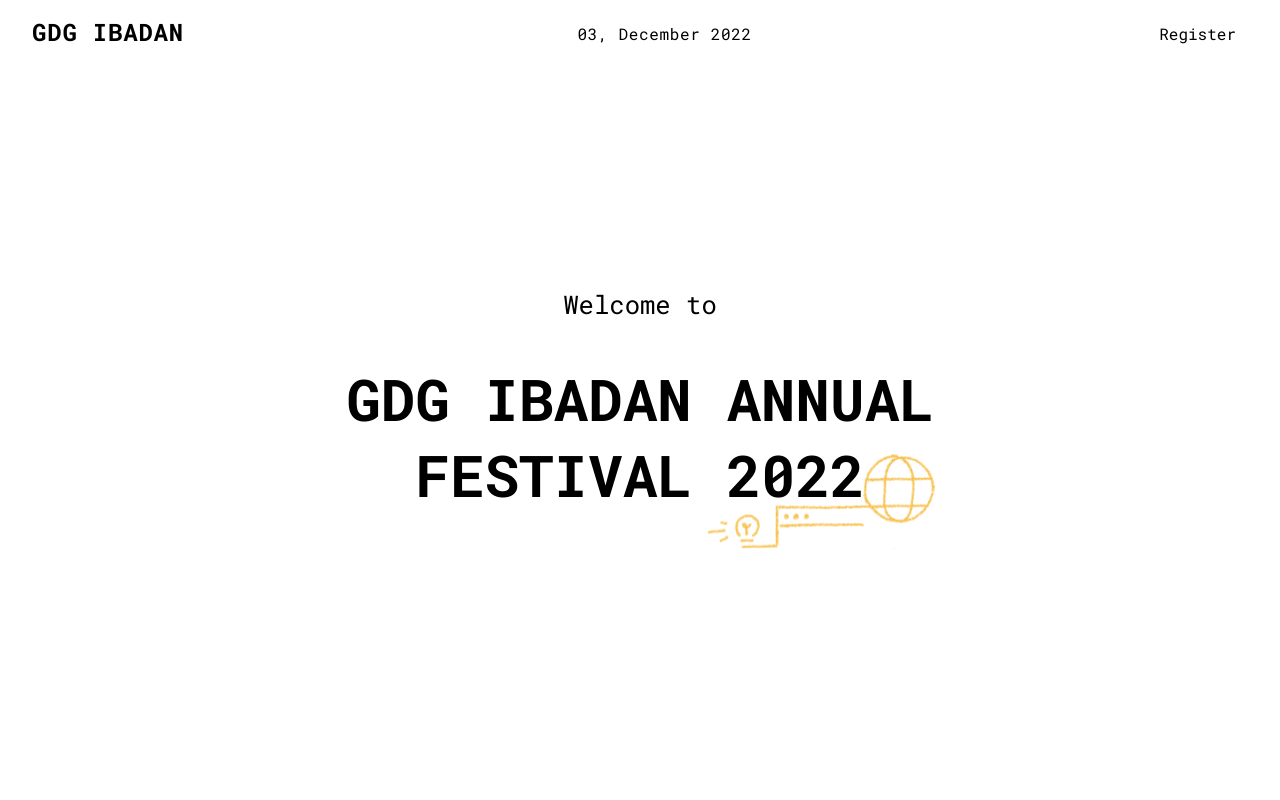
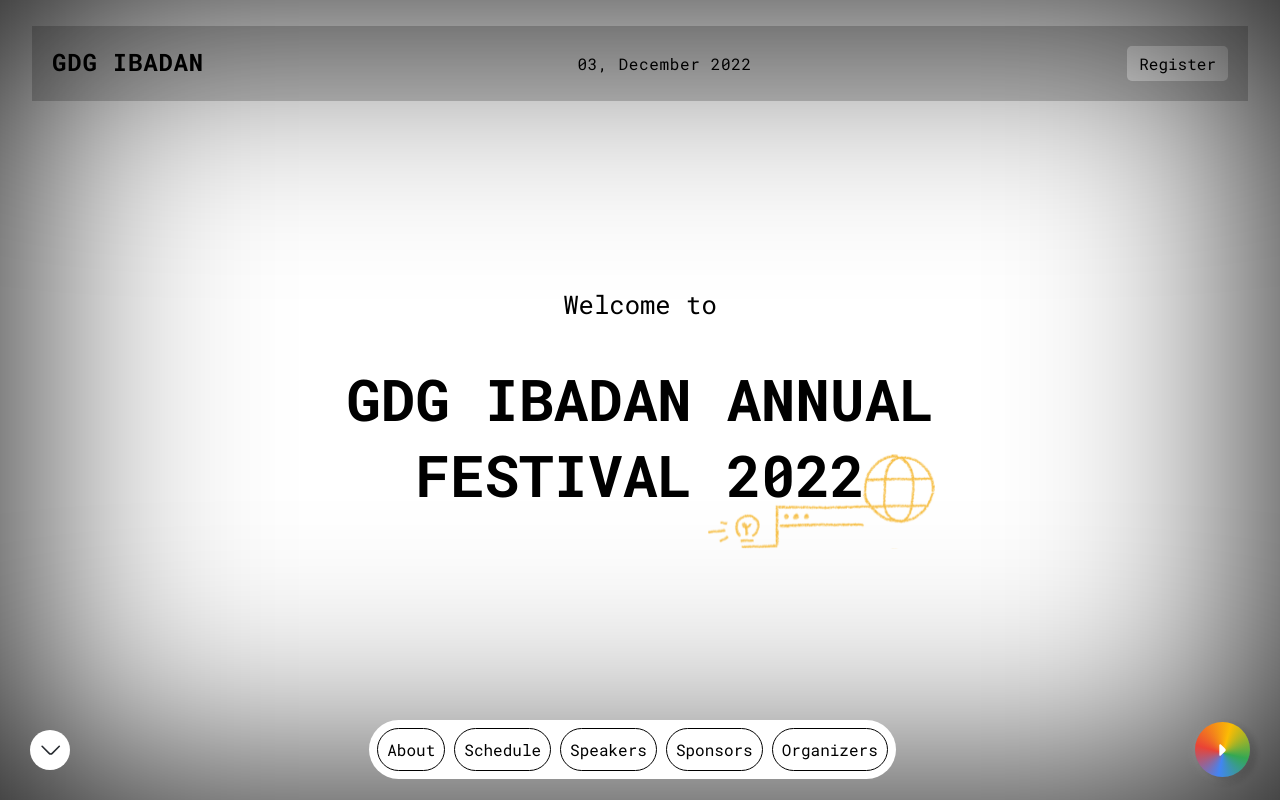
Before and after one commit to Gdg-Ibadan-Project/Gdg-Ibadan-Website, a Next.js app: page / in a window 1280 px wide. Built offline with nearby package versions, Linux system fonts and the light colour scheme; some icons are missing.

Commit message:
Feat: Add event scheduling part and add fixed position to all navigations

```diff
--- a/components/BottomNav/BottomNav.jsx
+++ b/components/BottomNav/BottomNav.jsx
@@ -13,14 +13,19 @@
   }
 
   return (
-    <div className={styles.nav_container}>
+    <div className={styles.nav_container} data-scroll data-scroll-sticky data-scroll-target="#home">
       <section>
+        <a href="#schedule" data-scroll-to>
+          <section className={styles.scrollDown}>
+            <img src="/arrow-down.svg" alt="arrow-down" />
+          </section>
+        </a>
         <nav>
-          {links.map((link, index) => <a href='#' key={index} onClick={() => handleClick(index)} className={index === navIndex ? `${styles.active}` : null}>{link}</a>)}
+          {links.map((link, index) => <a href={`#${link.toLowerCase()}`} key={index} data-scroll-to onClick={() => handleClick(index)} className={index === navIndex ? `${styles.active}` : null}>{link}</a>)}
         </nav>
 
         <div>
-          <button><Image src={play} className={styles.play_icon} alt="play-icon"/></button>
+          <button><Image src={play} className={styles.play_icon} alt="play-icon" /></button>
         </div>
       </section>
     </div>
--- a/components/BottomNav/BottomNav.module.scss
+++ b/components/BottomNav/BottomNav.module.scss
@@ -1,62 +1,75 @@
-.nav_container{
-    // position: relative;
-    section{
+.nav_container {
+    position: fixed;
+    padding: 0 30px;
+    right: 0;
+    left: 0;
+    top: 45%;
+    section {
         display: flex;
         justify-content: space-between;
         align-items: center;
-        position: absolute;
+        z-index: 999;
+        .scrollDown {
+            width: 40px;
+            height: 40px;
+            border-radius: 50%;
+            background-color: var(--gdg-white);
+            display: flex;
+            justify-content: center;
+            align-items: center;
+        }
         nav {
-            // max-width: 500px;
             margin: auto;
             display: flex;
             gap: 9px;
             align-items: center;
             justify-content: center;
-            background-color: #ffffff;
+            background-color: var(--gdg-white);
             padding: 8px;
             border-radius: 100px;
-            color: black;
-            position: fixed;
-            bottom: 5rem;
-            right: 31%;
+            color: var(--gdg-black);
 
-            a{
-                border: 1px solid black;
+            a {
+                border: 1px solid var(--gdg-black);
                 padding: 10px 9px;
                 border-radius: 100px;
-                transition: background-color .5s, border .3s;
+                transition: background-color 0.5s, border 0.3s;
             }
 
-            .active{
-                background-color: black;
-                color: white;
+            .active {
+                background-color: var(--gdg-black);
+                color: var(--gdg-white);
             }
 
-            a:hover{
-                background-color: black;
-                color: white;
+            a:hover {
+                background-color: var(--gdg-black);
+                color: var(--gdg-white);
             }
         }
 
-        div{
-            position: fixed;
-            bottom: 5rem;
-            right: 5rem;
-
-            button{
+        div {
+            button {
                 display: flex;
                 align-items: center;
                 justify-content: center;
                 background: transparent;
                 border: none;
-                color: white;
+                color: var(--gdg-white);
                 width: 55px;
                 height: 55px;
                 border-radius: 50%;
-                background: conic-gradient(from 130.3deg at 50.96% 56.41%, #34A853 -27.19deg, #4285F4 61.15deg, #EA4335 155.76deg, #FBBC04 245.62deg, #34A853 332.81deg, #4285F4 421.15deg);
-                    box-shadow: 4px 4px 8px rgba(0, 0, 0, 0.3), 0px 3px 6.24px 0.78px rgba(226, 226, 226, 0.2);
+                background: conic-gradient(
+                    from 130.3deg at 50.96% 56.41%,
+                    #34a853 -27.19deg,
+                    #4285f4 61.15deg,
+                    #ea4335 155.76deg,
+                    #fbbc04 245.62deg,
+                    #34a853 332.81deg,
+                    #4285f4 421.15deg
+                );
+                box-shadow: 4px 4px 8px rgba(0, 0, 0, 0.3), 0px 3px 6.24px 0.78px rgba(226, 226, 226, 0.2);
 
-                .play_icon{
+                .play_icon {
                     width: 23px;
                     height: 12px;
                 }
--- a/components/Event/Event.jsx
+++ b/components/Event/Event.jsx
@@ -1,19 +1,26 @@
+import { useState } from "react"
 import Style from "./Event.module.scss";
 
 function Event() {
+    // const [state, setstate] = useState(initialState);
+
     return (
-        <div className={Style.container}>
+        <div className={Style.container} id="schedule">
             <aside className={Style.aside}>
                 <section>
-                <h1>EVENT SCHEDULING</h1>
-                <p>Join us for the annual developer festival of sessions, workshops, training, codelabs, and much more by awesome.</p>
+                    <h1>EVENT SCHEDULING</h1>
+                    <p>Join us for the annual developer festival of sessions, workshops, training, codelabs, and much more by awesome.</p>
                 </section>
                 <section className={Style.scrollContainer}>
-                    working
+                    {/* working */}
                 </section>
             </aside>
             <aside>
+                <div className={Style.contentDetails}>
+                    <section>
 
+                    </section>
+                </div>
             </aside>
         </div>
     )
--- a/components/Event/Event.module.scss
+++ b/components/Event/Event.module.scss
@@ -1,30 +1,39 @@
 .container {
     width: 100vw;
     height: 100vh;
-    background-color: rgba(0, 0, 0, .5);
+    background-color: var(--gdg-white);
     display: grid;
-    grid-template-columns: 3fr 4fr;
+    grid-template-columns: 2fr 4fr;
 
     aside {
-        padding: 4rem;
+        padding: 2.5rem;
         &:first-child {
-            background-color: gray;
+            background-color: var(--gdg-grey-900);
             display: flex;
             flex-direction: column;
             section {
-                // background-color: green;
                 margin-bottom: 20px;
 
                 h1 {
                     margin-bottom: 10px;
+                    font-size: 36px;
+                }
+                p {
+                    letter-spacing: 0.03em;
+                    line-height: 1.5;
                 }
             }
         }
         &:last-child {
-            // background-color: red;
+            display: grid;
+            place-items: center;
+            .contentDetails {
+                background-color: var(--gdg-grey-900);
+                width: 400px;
+                height: 500px;
+            }
         }
         .scrollContainer {
-            // background-color: white;
             height: 75vh;
             overflow-y: scroll;
         }
--- a/components/Hero/Hero.jsx
+++ b/components/Hero/Hero.jsx
@@ -2,7 +2,7 @@
 
 const Hero = () => {
     return (
-        <div className={Styles.container}>
+        <div className={Styles.container} id="top">
             <p>Welcome to</p>
             <section>
                 <h1>GDG IBADAN ANNUAL FESTIVAL 2022</h1>
--- a/components/Hero/Hero.module.scss
+++ b/components/Hero/Hero.module.scss
@@ -5,6 +5,9 @@
     justify-content: center;
     align-items: center;
     flex-direction: column;
+    background: linear-gradient(180deg, rgba(0, 0, 0, 1e-6) 0%, rgba(0, 0, 0, 0) 100%);
+    mix-blend-mode: multiply;
+    box-shadow: inset 0px 0px 250px #000000;
 
     p {
         font-size: 2vw;
--- a/components/Navbar/Navbar.jsx
+++ b/components/Navbar/Navbar.jsx
@@ -1,9 +1,11 @@
 import styles from './Navbar.module.scss'
-import {Location, Calendar} from 'iconsax-react'
+import { Location, Calendar } from 'iconsax-react'
 const Navbar = () => {
   return (
-    <nav className={styles.navbar_container} data-scroll data-scroll-sticky data-scroll-sticky="#home">
-      <h1>GDG IBADAN</h1>
+    <nav className={styles.navbar_container} data-scroll data-scroll-sticky data-scroll-target="#home">
+      <a href="#top" data-scroll-to> <h1> GDG IBADAN
+      </h1>
+      </a>
 
       <div>
         <Calendar size={23} />
@@ -11,7 +13,7 @@
       </div>
 
       <div>
-        <Location size={25} variant='linear' />
+        <Location size={25} variant='Linear' />
         <button>Register</button>
       </div>
     </nav>
--- a/components/Navbar/Navbar.module.scss
+++ b/components/Navbar/Navbar.module.scss
@@ -1,28 +1,31 @@
-.navbar_container{
+.navbar_container {
     max-width: 95%;
     margin: 1rem auto;
     display: flex;
     justify-content: space-between;
-    // background-color: red;
+    background-color: rgba($color: #000000, $alpha: 0.2);
+    padding: 20px;
     position: fixed;
+    top: 10px;
     right: 0;
     left: 0;
 
-    h1{
+    h1 {
         letter-spacing: 0.05rem;
+        cursor: pointer;
     }
 
-    div{
+    div {
         display: flex;
         align-items: center;
         gap: 10px;
 
-        p{
+        p {
             letter-spacing: 0.04rem;
         }
     }
 
-    button{
+    button {
         border: none;
         background: transparent;
         border-radius: 5px;
--- a/layout/Layout.jsx
+++ b/layout/Layout.jsx
@@ -38,13 +38,15 @@
     });
   }, []);
   return (
-    <div id="home" data-scroll-container ref={MainContainer}>
-      <Navbar />
-      <div className={styles.container}>
+    <>
+      <div id="home" data-scroll-container ref={MainContainer}>
+        <Navbar />
+        <section className={styles.container}>
+          {children}
+        </section>
         <BottomNav />
-        {children}
       </div>
-    </div>
+    </>
   );
 };
 
--- a/layout/Layout.module.scss
+++ b/layout/Layout.module.scss
@@ -1,3 +1,4 @@
 .container {
   // padding: 0 2rem;
+  // border-top: 10px solid red;
 }
--- a/styles/globals.scss
+++ b/styles/globals.scss
@@ -1,15 +1,21 @@
-@import url('https://fonts.googleapis.com/css2?family=Roboto+Mono:ital,wght@0,300;0,400;0,500;0,600;0,700;1,300;1,400;1,500;1,600;1,700&display=swap');
+@import url("https://fonts.googleapis.com/css2?family=Roboto+Mono:ital,wght@0,300;0,400;0,500;0,600;0,700;1,300;1,400;1,500;1,600;1,700&display=swap");
 
 html,
 body {
   padding: 0;
   margin: 0;
-  font-family: 'Roboto Mono', monospace, sans-serif;
+  font-family: "Roboto Mono", monospace, sans-serif;
 }
 
 :root {
   --gdg-white: #fff;
   --gdg-black: #000;
+  --gdg-blue: #4285f4;
+  --gdg-red: #ea4335;
+  --gdg-yellow: #fbbc04;
+  --gdg-green: #34a853;
+  --gdg-grey-200: #e8eaed;
+  --gdg-grey-900: #202124;
 }
 
 a {
```
Also changed, not shown: public/arrow-down.svg (added).
